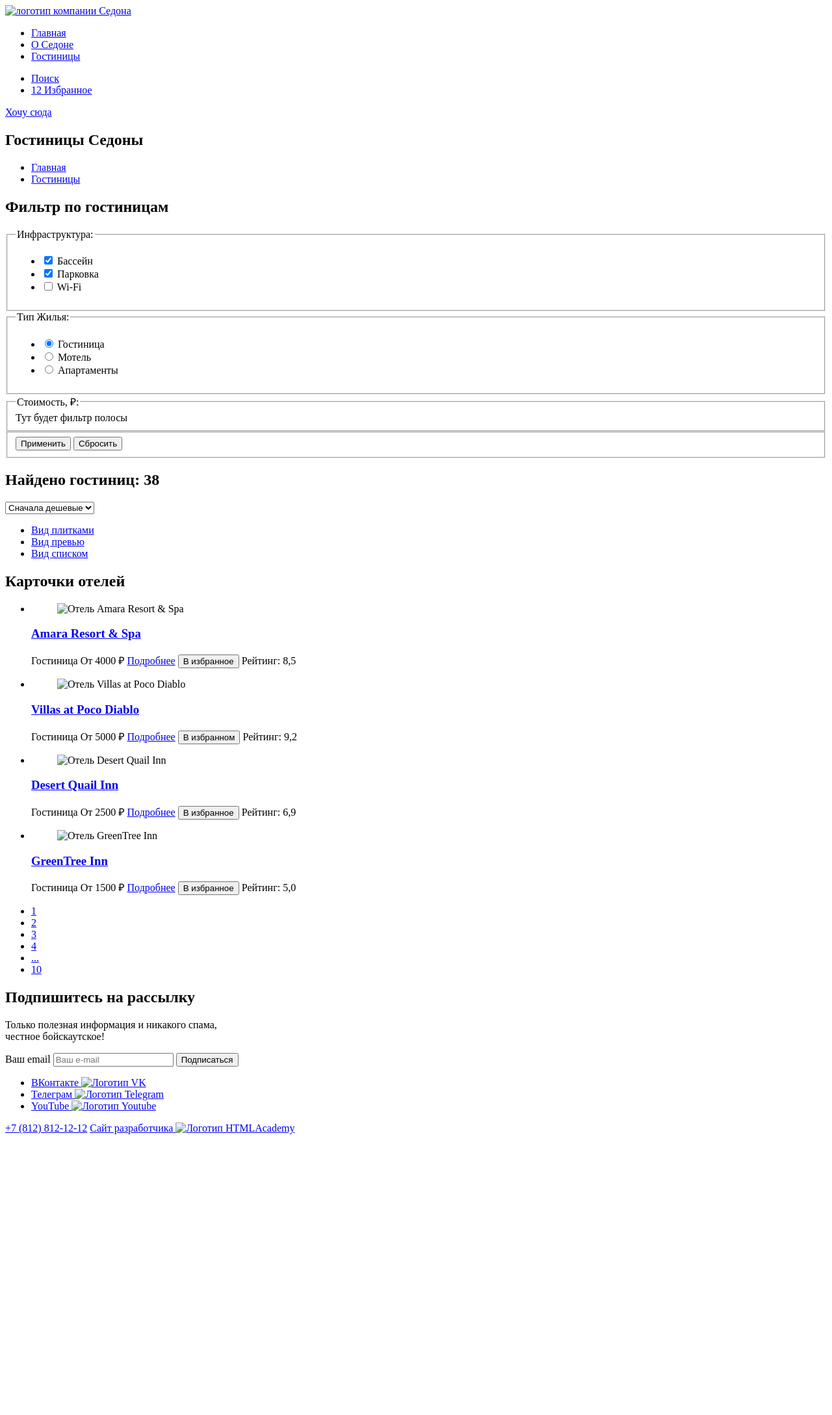
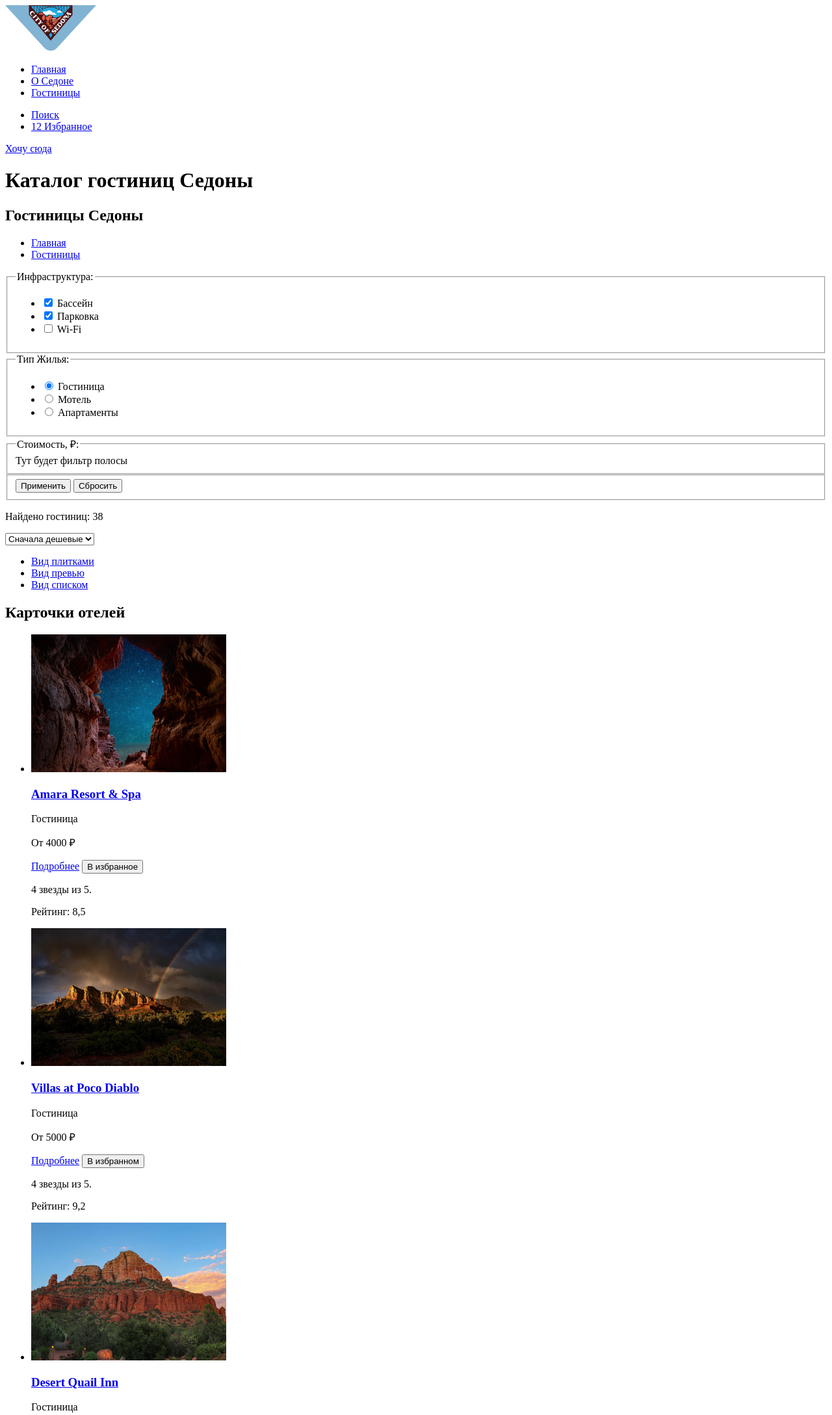
Before and after one commit to htmlacademy-htmlcss/2104439-sedona-37, a plain HTML site: page catalog.html in a window 1280 px wide. Shown: the top 2177 px of the page at 65% size. Before the commit the page ends 1753 px from the top, so only its background shows below. Drawn offline with Linux system fonts and the light colour scheme.

Commit message:
Добавил исправления изображений. Корректировка отступов

```diff
--- a/catalog.html
+++ b/catalog.html
@@ -8,30 +8,34 @@
 </head>
 
 <body>
+
   <header class="page-header">
     <nav class="page-nav">
       <a class="logo" href="index.html" aria-current="page">
-          <img src="images/logo-sedona.svg" width="140" height="70" alt="логотип компании Седона">
+        <img src="images/svg/logo-sedona.svg" width="140" height="70" alt="логотип компании Седона">
       </a>
-        <ul class="page-nav-list list-reset">
-          <li class="page-nav-item">
-            <a class="page-nav-link page-nav-current" href="index.html">Главная</a>
+
+      <ul class="nav-list">
+        <li class="nav-item">
+          <a class="nav-link" href="index.html">Главная</a>
         </li>
-          <li class="page-nav-item">
-            <a class="page-nav-link" href="#" >О Седоне</a>
+
+        <li class="nav-item">
+          <a class="nav-link" href="#">О Седоне</a>
         </li>
-          <li class="page-nav-item">
-            <a class="page-nav-link" href="catalog.html" aria-current="page">Гостиницы</a>
+
+        <li class="nav-item">
+          <a class="nav-link nav-current" href="catalog.html" aria-current="page">Гостиницы</a>
         </li>
       </ul>
+
       <ul class="user-list list-reset">
         <li class="user-item">
           <a class="user-link user-link-search" href="#">
-              <span class="visually-hidden">
-              Поиск
-            </span>
+            <span class="visually-hidden">Поиск</span>
           </a>
         </li>
+
         <li class="user-item">
           <a class="user-link user-link-favorites" href="#">
             <span class="user-favorites-num">12</span>
@@ -39,13 +43,17 @@
           </a>
         </li>
       </ul>
-        <a class="button navigation-button button-modal" href="#">Хочу сюда</a>
+
+      <a class="button nav-button button-modal" href="#">Хочу сюда</a>
     </nav>
   </header>
 
   <main class="main main-inner">
-      <section class="filter">
-        <h1 class="filter-title">Гостиницы Седоны</h1>
+    <h1 class="visually-hidden">Каталог гостиниц Седоны</h1>
+    <section class="catalog">
+      <div class="catalog-filter filter">
+        <h2 class="filter-title">Гостиницы Седоны</h2>
+
         <ul class="breadcrumbs-list list-reset">
           <li class="breadcrubs-item">
             <a class="breadcrumbs-link breadcrumbs-link-home" href="index.html">
@@ -56,25 +64,29 @@
             <a class="breadcrumbs-link breadcrumbs-link-current" href="catalog.html" aria-current="page">Гостиницы</a>
           </li>
         </ul>
-        <h2 class="visually-hidden">Фильтр по гостиницам</h2>
+
         <form class="filter-form" action="https://echo.htmlacademy.ru/" method="get">
           <fieldset class="filter-group filter-group-check">
             <legend class="filter-title">Инфраструктура:</legend>
+
             <ul class="filter-list control-list list-reset">
               <li class="control-item">
                 <input class="control-input" id="pool" name="pool" type="checkbox" checked>
                 <label class="control-label" for="pool">Бассейн</label>
               </li>
+
               <li class="control-item">
                 <input class="control-input" id="parking" name="parking" type="checkbox" checked>
                 <label class="control-label" for="parking">Парковка</label>
               </li>
+
               <li class="control-item">
                 <input class="control-input" id="wi-fi" name="wi-fi" type="checkbox">
                 <label class="control-label" for="wi-fi">Wi-Fi</label>
               </li>
             </ul>
           </fieldset>
+
           <fieldset class="filter-group filter-group-radio">
             <legend class="filter-title">Тип Жилья:</legend>
 
@@ -83,169 +95,228 @@
                 <input class="control-input" id="hotel" name="hotel" type="radio" value="hotel" checked>
                 <label class="control-label" for="hotel">Гостиница</label>
               </li>
+
               <li class="control-item">
                 <input class="control-input" id="motel" name="hotel" type="radio" value="motel">
                 <label class="control-label" for="motel">Мотель</label>
               </li>
+
               <li class="control-item">
                 <input class="control-input" id="apartments" name="hotel" type="radio" value="apartments">
                 <label class="control-label" for="apartments">Апартаменты</label>
               </li>
               </ul>
           </fieldset>
+
           <fieldset class="filter-group filter-group-range">
             <legend class="filter-title">Стоимость, ₽:</legend>
             <span class="visually-hidden">Тут будет фильтр полосы</span>
           </fieldset>
+
           <fieldset class="filter-group filter-group-buttons">
             <button class="filter-submit button button-light" type="submit">Применить</button>
             <button class="filter-reset button button-transparent" type="reset">Сбросить</button>
           </fieldset>
         </form>
-    </section>
-      <section class="sorting">
-        <h2 class="sorting-title page-title">Найдено гостиниц: 38</h2>
+      </div>
+
+
+      <div class="catalog-sorting sorting">
+        <p class="sorting-title page-title">Найдено гостиниц:
+          <output class="sorting-result">38</output>
+        </p>
+
         <select class="sorting-select" aria-label="Сортировка">
           <option value="inexpensive" selected>Сначала дешевые</option>
           <option value="expensive">Сначала дорогие</option>
         </select>
+
         <ul class="sorting-view view list-reset">
           <li class="view-item">
             <a class="view-link view-link-tile view-link-active" href="#">
               <span class="visually-hidden">Вид плитками</span>
             </a>
           </li>
+
           <li class="view-item">
             <a class="view-link view-link-slideshow" href="#">
               <span class="visually-hidden">Вид превью</span>
             </a>
           </li>
+
           <li class="view-item">
             <a class="view-link view-link-list" href="#">
               <span class="visually-hidden">Вид списком</span>
             </a>
           </li>
         </ul>
-      </section>
-      <section class="hotels">
+      </div>
+
+      <div class="hotels">
         <h2 class="visually-hidden">Карточки отелей</h2>
+
         <ul class="hotels-list list-reset">
           <li class="hotels-item">
-            <figure class="hotels-image">
-              <img src="images/catalog/hotel-1-amara resort.jpg" width="300" height="212" alt="Отель Amara Resort & Spa">
-            </figure>
+            <a class="hotels-img" href="#">
+              <img src="images/catalog/hotel-1-amara-resort.jpg" width="300" height="212" alt="Отель Amara Resort & Spa">
+            </a>
+
             <a class="hotels-link" href="#">
               <h3 class="hotels-title">Amara Resort &amp; Spa</h3>
             </a>
-            <span class="hotels-text hotels-text-name">Гостиница</span>
-            <span class="hotels-text hotels-text-price">От 4000 ₽</span>
+
+            <p class="hotels-text hotels-text-name">Гостиница</p>
+            <p class="hotels-text hotels-text-price">От 4000 ₽</p>
+
             <a class="button hotels-button hotels-more" href="#">Подробнее</a>
             <button class="button button-light hotels-button hotels-favorites" type="button">В избранное</button>
-            <span class="hotels-rating-star hotels-rating-star-4" aria-label="4 звезды."></span>
-            <span class="hotel-rating">Рейтинг: 8,5</span>
+
+            <p class="hotels-rating-star hotels-rating-star-4">
+              <span class="visually-hidden">4 звезды из 5.</span>
+            </p>
+            <p class="hotel-rating">Рейтинг: 8,5</p>
           </li>
+
           <li class="hotels-item">
-            <figure class="hotels-image">
-              <img src="images/catalog/hotel-2-villas at poco diablo.jpg" width="300" height="212" alt="Отель Villas at Poco Diablo">
-            </figure>
+            <a class="hotels-img" href="#">
+              <img src="images/catalog/hotel-2-villas-at-poco-diablo.jpg" width="300" height="212" alt="Отель Villas at Poco Diablo">
+            </a>
+
             <a class="hotels-link" href="#">
               <h3 class="hotels-title">Villas at Poco Diablo</h3>
             </a>
-            <span class="hotels-text hotels-text-name">Гостиница</span>
-            <span class="hotels-text hotels-text-price">От 5000 ₽</span>
+
+            <p class="hotels-text hotels-text-name">Гостиница</p>
+            <p class="hotels-text hotels-text-price">От 5000 ₽</p>
+
             <a class="button hotels-button hotels-more" href="#">Подробнее</a>
             <button class="button button-light hotels-button hotels-favorites hotels-favorites-active" type="button">В избранном</button>
-            <span class="hotels-rating-star hotels-rating-star-4" aria-label="4 звезды."></span>
-            <span class="hotel-rating">Рейтинг: 9,2</span>
+
+            <p class="hotels-rating-star hotels-rating-star-4">
+              <span class="visually-hidden">4 звезды из 5.</span>
+            </p>
+            <p class="hotel-rating">Рейтинг: 9,2</p>
           </li>
+
           <li class="hotels-item">
-            <figure class="hotels-image">
-              <img src="images/catalog/hotel-3-desert quail inn.jpg" width="300" height="212" alt="Отель Desert Quail Inn">
-            </figure>
+            <a class="hotels-img" href="#">
+              <img src="images/catalog/hotel-3-desert-quail-inn.jpg" width="300" height="212" alt="Отель Desert Quail Inn">
+            </a>
+
             <a class="hotels-link" href="#">
               <h3 class="hotels-title">Desert Quail Inn</h3>
             </a>
-            <span class="hotels-text hotels-text-name">Гостиница</span>
-            <span class="hotels-text hotels-text-price">От 2500 ₽</span>
+
+            <p class="hotels-text hotels-text-name">Гостиница</p>
+            <p class="hotels-text hotels-text-price">От 2500 ₽</p>
+
             <a class="button hotels-button hotels-more" href="#">Подробнее</a>
             <button class="button button-light hotels-button hotels-favorites" type="button">В избранное</button>
-            <span class="hotels-rating-star hotels-rating-star-3" aria-label="3 звезды."></span>
-            <span class="hotel-rating">Рейтинг: 6,9</span>
+
+            <p class="hotels-rating-star hotels-rating-star-3">
+              <span class="visually-hidden">3 звезды из 5.</span>
+            </p>
+            <p class="hotel-rating">Рейтинг: 6,9</p>
           </li>
           <li class="hotels-item">
-            <figure class="hotels-image">
-              <img src="images/catalog/hotel-4-greentree inn.jpg" width="300" height="212" alt="Отель GreenTree Inn">
-            </figure>
+            <a class="hotels-img" href="#">
+              <img src="images/catalog/hotel-4-greentree-inn.jpg" width="300" height="212" alt="Отель GreenTree Inn">
+            </a>
+
             <a class="hotels-link" href="#">
               <h3 class="hotels-title">GreenTree Inn</h3>
             </a>
-            <span class="hotels-text hotels-text-name">Гостиница</span>
-            <span class="hotels-text hotels-text-price">От 1500 ₽</span>
+
+            <p class="hotels-text hotels-text-name">Гостиница</p>
+            <p class="hotels-text hotels-text-price">От 1500 ₽</p>
+
             <a class="button hotels-button hotels-more" href="#">Подробнее</a>
             <button class="button button-light hotels-button hotels-favorites" type="button">В избранное</button>
-            <span class="hotels-rating-star hotels-rating-star-2" aria-label="2 звезды."></span>
+
+            <p class="hotels-rating-star hotels-rating-star-2">
+              <span class="visually-hidden">2 звезды из 5.</span>
+            </p>
             <span class="hotel-rating">Рейтинг: 5,0</span>
           </li>
         </ul>
+
         <ul class="pagination-list">
+
           <li class="pagination-item">
             <a class="pagination-link pagination-link-current" href="#" aria-current="page">1</a>
           </li>
+
           <li class="pagination-item">
             <a class="pagination-link" href="#">2</a>
           </li>
+
           <li class="pagination-item">
             <a class="pagination-link" href="#">3</a>
           </li>
+
           <li class="pagination-item">
             <a class="pagination-link" href="#">4</a>
           </li>
+
           <li class="pagination-item">
             <a class="pagination-link pagination-link-more" href="#" aria-label="Следующая страница">...</a>
           </li>
+
           <li class="pagination-item">
             <a class="pagination-link" href="#">10</a>
           </li>
         </ul>
+      </div>
     </section>
+
     <section class="subscribe">
+
       <h2 class="subscribe-title page-title">Подпишитесь на рассылку</h2>
       <p class="subscribe-text page-text">Только полезная информация и никакого спама, <br>честное бойскаутское!</p>
+
       <form class="subscribe-form" action="https://echo.htmlacademy.ru" method="POST">
         <label class="visually-hidden" for="email">Ваш email</label>
         <input class="subscribe-input form-input" id="email" name="email" type="email" placeholder="Ваш e-mail" required>
         <button class="button button-light subscribe-button" type="submit">Подписаться</button>
       </form>
+
     </section>
+
   </main>
 
   <footer class="page-footer">
+
     <ul class="social-list list-reset">
       <li class="social-item">
         <a class="social-link" href="https://vk.com/htmlacademy">
           <span class="visually-hidden">ВКонтакте</span>
-            <img src="images/social-vk.svg" width="48" height="41" alt="Логотип VK">
+          <img src="images/svg/social-vk.svg" width="48" height="41" alt="Логотип VK">
         </a>
       </li>
+
       <li class="social-item">
         <a class="social-link" href="https://t.me/htmlacademy">
           <span class="visually-hidden">Телеграм</span>
-            <img src="images/social-telegram.svg" width="48" height="41" alt="Логотип Telegram">
+          <img src="images/svg/social-telegram.svg" width="48" height="41" alt="Логотип Telegram">
         </a>
       </li>
+
       <li class="social-item">
         <a class="social-link" href="https://www.youtube.com/user/htmlacademyru">
           <span class="visually-hidden">YouTube</span>
-            <img src="images/social-youtube.svg" width="48" height="41" alt="Логотип Youtube">
+          <img src="images/svg/social-youtube.svg" width="48" height="41" alt="Логотип Youtube">
         </a>
       </li>
     </ul>
+
     <a class="phone" href="tel:+78128121212">+7 (812) 812-12-12</a>
+
     <a class="footer-dev" href="https://htmlacademy.ru/">
       <span class="visually-hidden">Сайт разработчика</span>
-        <img src="images/Logo-htmlacademy.svg" width="115" height="34" alt="Логотип HTMLAcademy">
+      <img src="images/svg/logo-htmlacademy.svg" width="115" height="34" alt="Логотип HTMLAcademy">
     </a>
   </footer>
 
 </body>
+
 </html>
```
Lines whose indentation alone changed are shown as unchanged.
